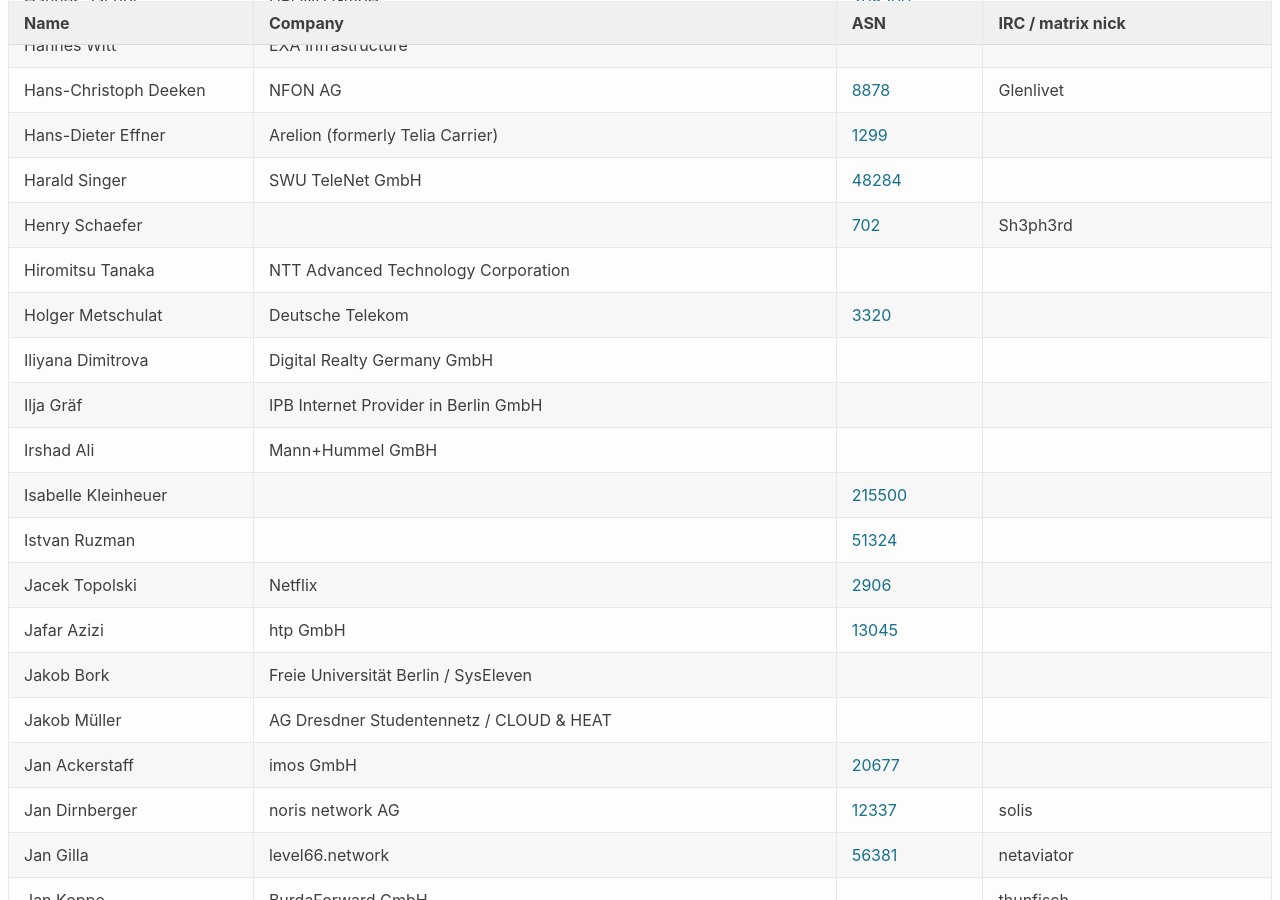
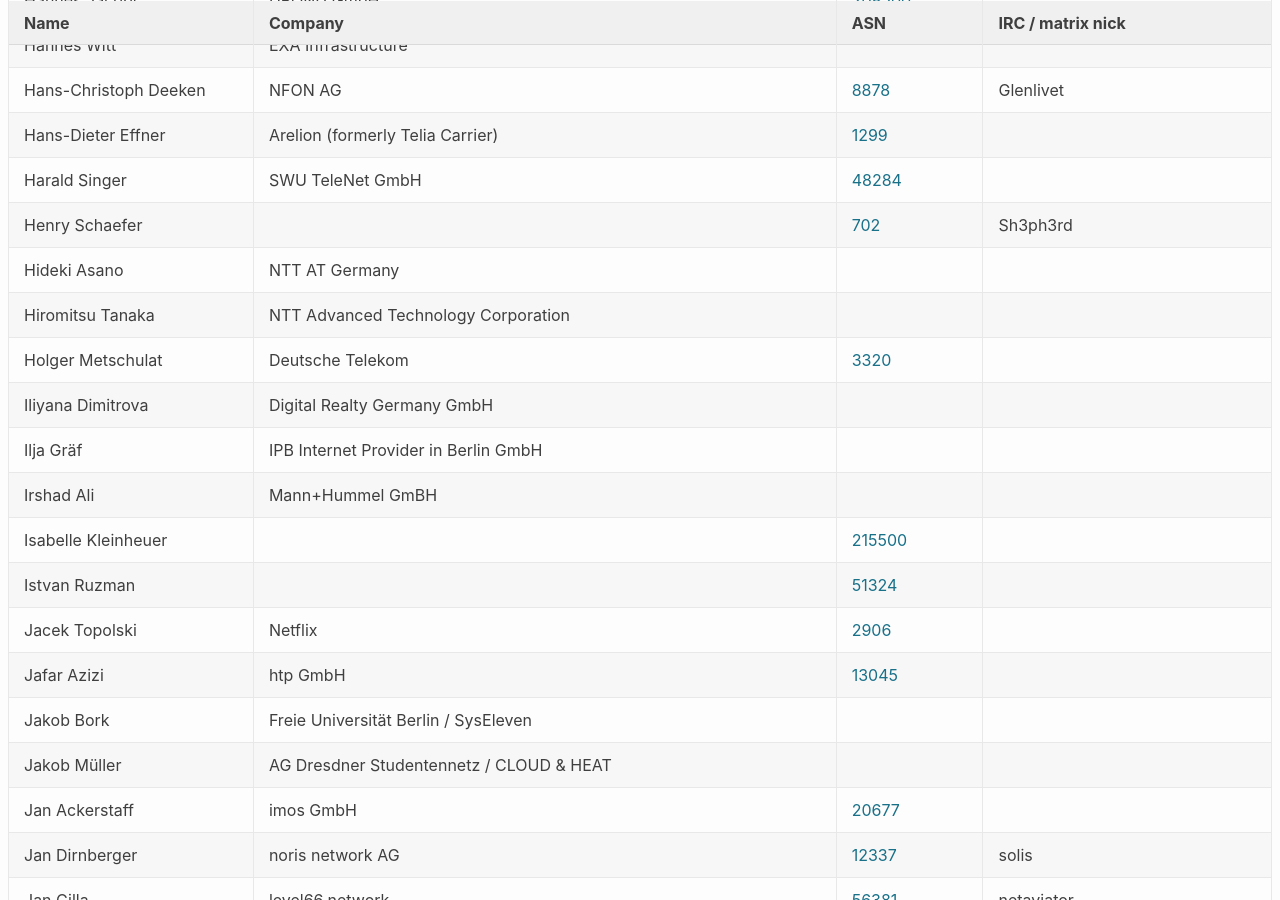
Before and after one commit to denog/pretix-attendeelist, a Jekyll site: the page built from denog16/index.markdown, in a window 1280 px wide and 900 px high, scrolled down 4813 px. Built offline with Jekyll 4.4.1, drawn with Linux system fonts in a browser that asks for light colours.

Commit message:
Latest data: Thu Oct 10 14:10:35 UTC 2024

```diff
--- a/_data/attendees_denog16_onsite.json
+++ b/_data/attendees_denog16_onsite.json
@@ -648,6 +648,12 @@
     "asn": "702"
   },
   {
+    "name": "Hideki Asano",
+    "company": "NTT AT Germany",
+    "irc": null,
+    "asn": null
+  },
+  {
     "name": "Hiromitsu Tanaka",
     "company": "NTT Advanced Technology Corporation",
     "irc": null,
```
